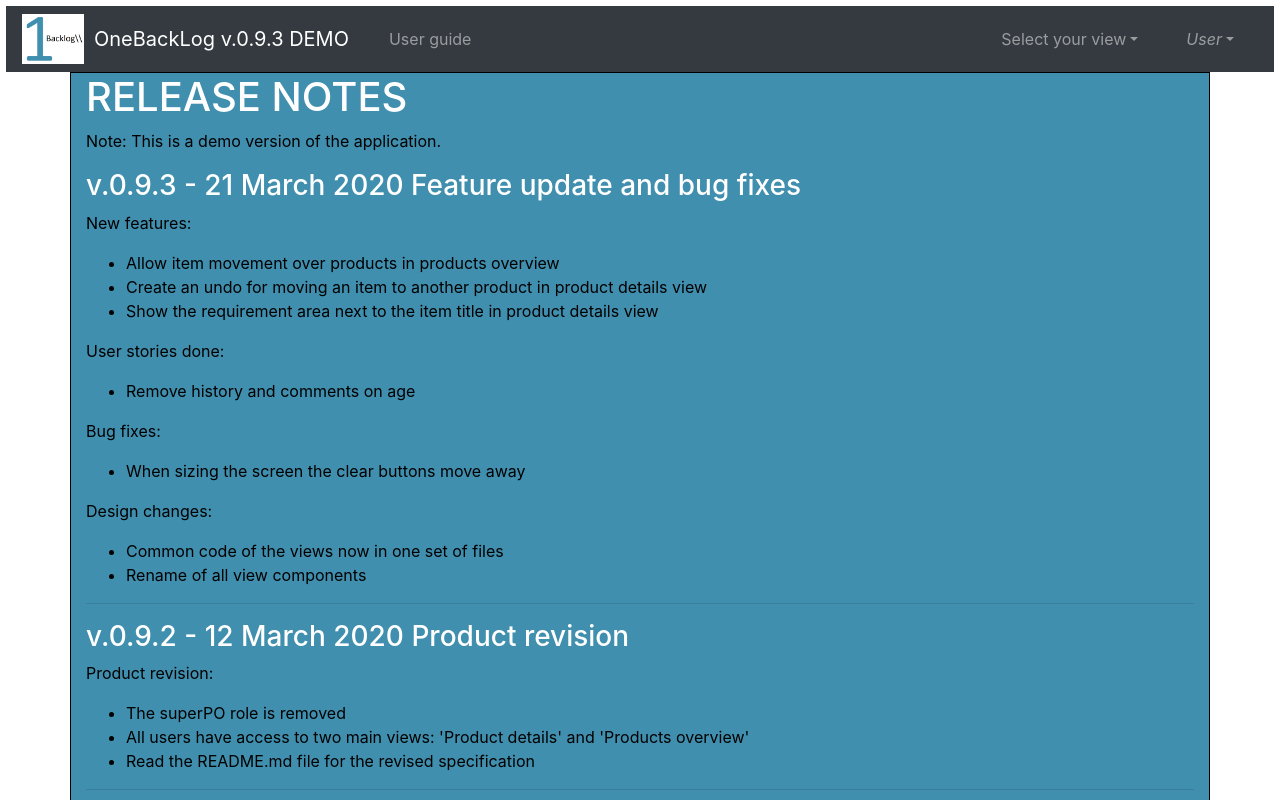
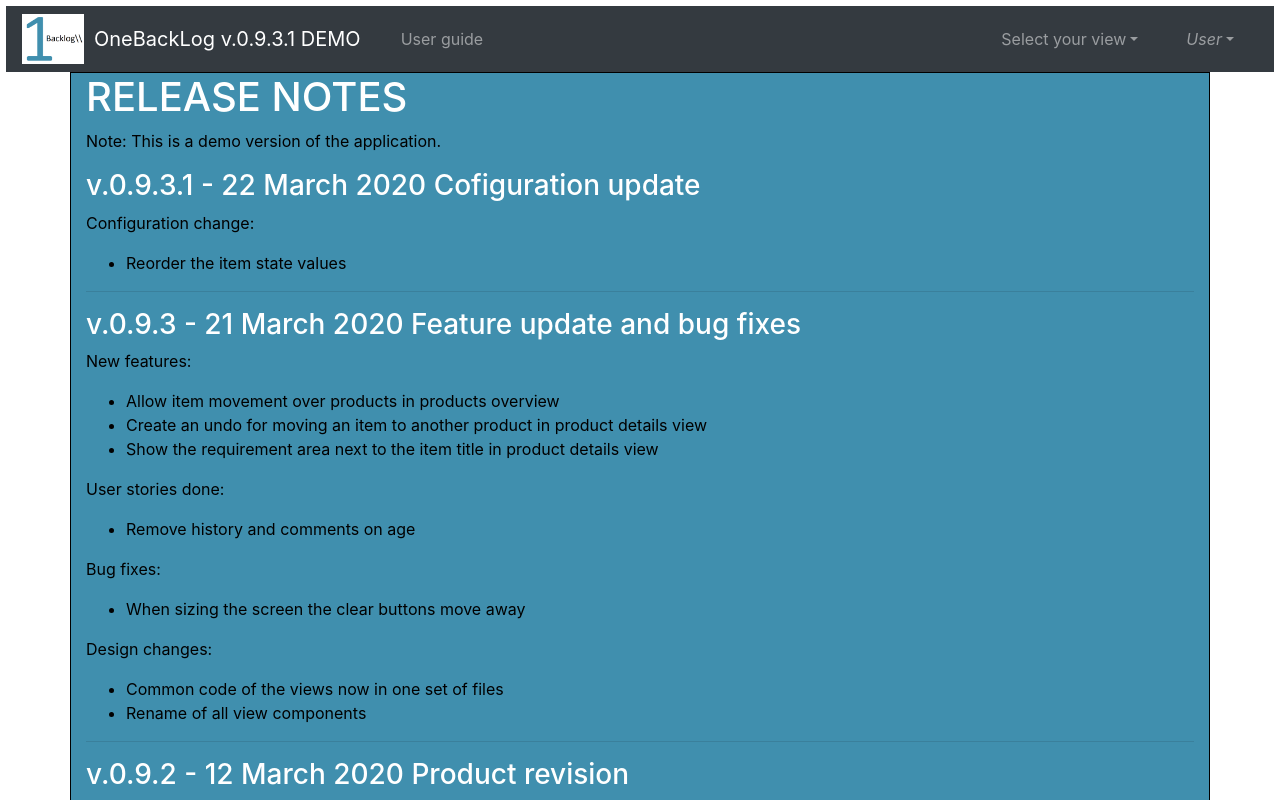
Before and after one commit to ErikVerheul/OneBacklog, a Vue app: page /rel-notes in a window 1280 px wide. Shown: the top 800 px of the page. Built offline with nearby package versions, Linux system fonts and the light colour scheme.

Commit message:
Prepare for release

```diff
--- a/src/components/header/header.js
+++ b/src/components/header/header.js
@@ -10,7 +10,7 @@ export default {
     mixins: [utilities],
     data() {
         return {
-            appVersion: "OneBackLog v.0.9.3",
+            appVersion: "OneBackLog v.0.9.3.1",
             oldPassword: "",
             newPassword1: "",
             newPassword2: "",
--- a/src/components/rel-notes/rel-notes.vue
+++ b/src/components/rel-notes/rel-notes.vue
@@ -6,6 +6,12 @@
 			<b-col cols="12" class="left-column">
 				<h1>RELEASE NOTES</h1>
 				<p v-if=this.$store.state.demo>Note: This is a demo version of the application.</p>
+				<h3>v.0.9.3.1 - 22 March 2020 Cofiguration update</h3>
+				<p>Configuration change:</p>
+				<ul>
+					<li>Reorder the item state values</li>
+				</ul>
+				<hr>
 				<h3>v.0.9.3 - 21 March 2020 Feature update and bug fixes</h3>
 				<p>New features:</p>
 				<ul>
--- a/src/components/views/sl-vue-tree/sl-vue-tree.js
+++ b/src/components/views/sl-vue-tree/sl-vue-tree.js
@@ -104,14 +104,14 @@ export default {
 			preventDrag: false,
 			currentValue: this.value,
 			lastSelectCursorPosition: null,
-			leafLevel: PBILEVEL
+			leafLevel: undefined
 		};
 	},
 
 	mounted() {
 		// suppress browser default context menu
 		document.oncontextmenu = function () {
-			return false;
+			return false
 		}
 		if (this.isRoot) {
 			document.addEventListener('mouseup', this.onDocumentMouseupHandler);
```
Also changed, not shown: src/components/views/documentation.txt.
